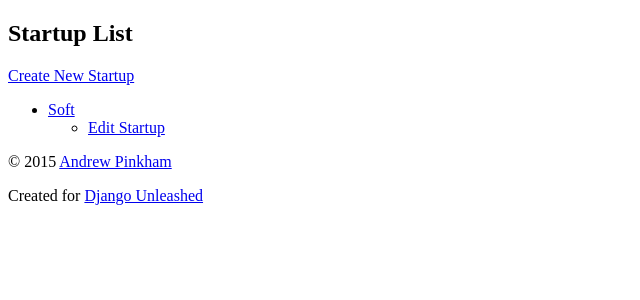
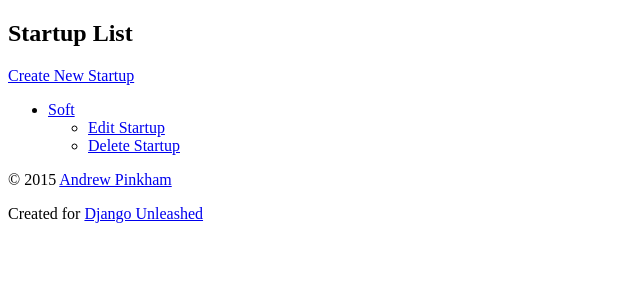
Before and after one commit to igor-va/Django_Unleashed, a Django app: page /startup/ in a window 1280 px wide. Shown: the part 134-434 px from the top of the page, without its empty margins (0-640 px from the left). Run offline with Django 3.2, Linux system fonts and the light colour scheme; data comes from the database, SQL or seed files in the repository; both versions use the stored data as it was after the commit; parts of the project's set-up code (start-up, migrations or seed data) failed here and were passed over.

Commit message:
10. Revisiting Migrations

```diff
--- a/MyCode/organizer/models.py
+++ b/MyCode/organizer/models.py
@@ -22,6 +22,10 @@ class Tag(models.Model):
 
     def get_absolute_url(self):
         return reverse('organizer_tag_detail',
+                       kwargs={'slug': self.slug})
+
+    def get_delete_url(self):
+        return reverse('organizer_tag_delete',
                        kwargs={'slug': self.slug})
 
     def get_update_url(self):
@@ -52,6 +56,10 @@ class Startup(models.Model):
 
     def get_absolute_url(self):
         return reverse('organizer_startup_detail',
+                       kwargs={'slug': self.slug})
+
+    def get_delete_url(self):
+        return reverse('organizer_startup_delete',
                        kwargs={'slug': self.slug})
 
     def get_update_url(self):
--- a/MyCode/organizer/templates/organizer/startup_list.html
+++ b/MyCode/organizer/templates/organizer/startup_list.html
@@ -19,6 +19,9 @@
               <li>
                 <a href="{{ startup.get_update_url }}">
                   Edit Startup</a></li>
+              <li>
+                <a href="{{ startup.get_delete_url }}">
+                  Delete Startup</a></li>
           </ul>
       </li>
     {% empty %}
--- a/MyCode/organizer/templates/organizer/tag_detail.html
+++ b/MyCode/organizer/templates/organizer/tag_detail.html
@@ -10,6 +10,9 @@
         <li>
           <a href="{{ tag.get_update_url }}">
             Edit Tag</a></li>
+        <li>
+          <a href="{{ tag.get_delete_url }}">
+            Delete Tag</a></li>
     </ul>
   {% if tag.startup_set.all %}
     <section>
--- a/MyCode/organizer/urls.py
+++ b/MyCode/organizer/urls.py
@@ -2,9 +2,10 @@ from django.conf.urls import url
 
 from .views import (
     NewsLinkCreate, NewsLinkDelete,
-    NewsLinkUpdate, StartupCreate, StartupUpdate,
-    TagCreate, TagUpdate, startup_detail,
-    startup_list, tag_detail, tag_list)
+    NewsLinkUpdate, StartupCreate, StartupDelete,
+    StartupUpdate, TagCreate, TagDelete,
+    TagUpdate, startup_detail, startup_list,
+    tag_detail, tag_list)
 
 urlpatterns = [
     url(r'^newslink/create/$',
@@ -25,6 +26,9 @@ urlpatterns = [
     url(r'^startup/(?P<slug>[\w\-]+)/$',
         startup_detail,
         name='organizer_startup_detail'),
+    url(r'^startup/(?P<slug>[\w\-]+)/delete/$',
+        StartupDelete.as_view(),
+        name='organizer_startup_delete'),
     url(r'^startup/(?P<slug>[\w\-]+)/update/$',
         StartupUpdate.as_view(),
         name='organizer_startup_update'),
@@ -37,6 +41,9 @@ urlpatterns = [
     url(r'^tag/(?P<slug>[\w\-]+)/$',
         tag_detail,
         name='organizer_tag_detail'),
+    url(r'^tag/(?P<slug>[\w-]+)/delete/$',
+        TagDelete.as_view(),
+        name='organizer_tag_delete'),
     url(r'^tag/(?P<slug>[\w\-]+)/update/$',
         TagUpdate.as_view(),
         name='organizer_tag_update'),
--- a/MyCode/organizer/views.py
+++ b/MyCode/organizer/views.py
@@ -1,3 +1,4 @@
+from django.urls import reverse_lazy
 from django.shortcuts import (
     get_object_or_404, redirect, render)
 from django.views.generic import View
@@ -6,7 +7,8 @@ from .forms import (
     NewsLinkForm, StartupForm, TagForm)
 from .models import NewsLink, Startup, Tag
 from .utils import (
-    ObjectCreateMixin, ObjectUpdateMixin)
+    ObjectCreateMixin, ObjectDeleteMixin,
+    ObjectUpdateMixin)
 
 
 class NewsLinkCreate(ObjectCreateMixin, View):
@@ -73,6 +75,14 @@ class StartupCreate(ObjectCreateMixin, View):
     template_name = 'organizer/startup_form.html'
 
 
+class StartupDelete(ObjectDeleteMixin, View):
+    model = Startup
+    success_url = reverse_lazy(
+        'organizer_startup_list')
+    template_name = (
+        'organizer/startup_confirm_delete.html')
+
+
 def startup_detail(request, slug):
     startup = get_object_or_404(
         Startup, slug__iexact=slug)
@@ -101,6 +111,14 @@ class TagCreate(ObjectCreateMixin, View):
     template_name = 'organizer/tag_form.html'
 
 
+class TagDelete(ObjectDeleteMixin, View):
+    model = Tag
+    success_url = reverse_lazy(
+        'organizer_tag_list')
+    template_name = (
+        'organizer/tag_confirm_delete.html')
+
+
 def tag_detail(request, slug):
     tag = get_object_or_404(
         Tag, slug__iexact=slug)
```
Also changed, not shown: MyCode/db.sqlite3.
